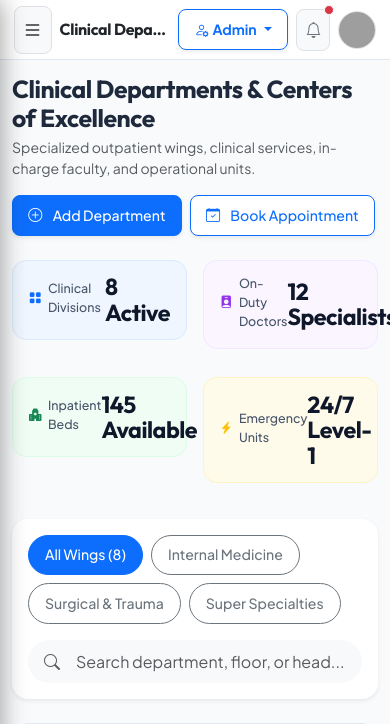
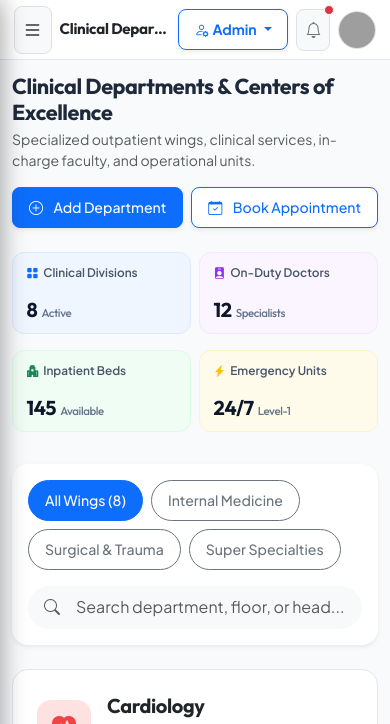
Before and after one commit to chandanamurthy23/HMS, a PHP site: page /pages/departments.html in a window 390 px wide. Shown: the top 724 px of the page. Run offline with PHP 8.4, Linux system fonts and the light colour scheme; grey boxes are pictures that could not be loaded.

Commit message:
Fix mobile alignment of department stat cards and action buttons

```diff
--- a/assets/css/style.css
+++ b/assets/css/style.css
@@ -212,13 +212,16 @@ h1, h2, h3, h4, h5, h6,
 /* PASTEL STAT CARDS MATCHING REFERENCE SCREENS 2 & 11 */
 .stat-card-pastel {
   border-radius: 14px;
-  padding: 1.25rem 1.4rem;
+  padding: 1.15rem 1.25rem;
   border: 1px solid transparent;
   display: flex;
-  align-items: center;
+  flex-direction: column;
+  align-items: flex-start;
   justify-content: space-between;
+  min-height: 96px;
   margin-bottom: 1.25rem;
   transition: transform 0.15s ease, box-shadow 0.15s ease;
+  position: relative;
 }
 
 .stat-card-pastel:hover {
@@ -244,20 +247,34 @@ h1, h2, h3, h4, h5, h6,
 }
 
 .stat-pastel-title {
-  font-size: 0.85rem;
-  font-weight: 500;
+  font-size: 0.82rem;
+  font-weight: 600;
   color: #475569;
-  margin-bottom: 0.25rem;
+  margin-bottom: 0.35rem;
   display: flex;
   align-items: center;
-  gap: 0.4rem;
+  gap: 0.45rem;
+  width: 100%;
+  line-height: 1.3;
 }
 
 .stat-pastel-count {
-  font-size: 1.85rem;
+  font-size: 1.65rem;
   font-weight: 700;
   color: #0f172a;
-  line-height: 1.1;
+  line-height: 1.15;
+  width: 100%;
+  display: flex;
+  align-items: baseline;
+  gap: 0.35rem;
+  flex-wrap: wrap;
+}
+
+.stat-pastel-sub {
+  font-size: 0.78rem;
+  font-weight: 500;
+  color: #64748b;
+  text-transform: capitalize;
 }
 
 /* WIZARD STEPPERS (SCREENS 3 & 4) */
@@ -1005,21 +1022,40 @@ h1, h2, h3, h4, h5, h6,
 
 /* Extra Small Mobile Devices (< 576px) */
 @media (max-width: 575.98px) {
+  .hms-header {
+    padding: 0 0.85rem !important;
+  }
+
   .hms-header-title {
-    max-width: 130px;
+    max-width: clamp(140px, 42vw, 220px) !important;
+    font-size: 0.95rem !important;
   }
 
   .stat-card-pastel {
-    padding: 0.85rem 1rem;
-    margin-bottom: 0.75rem;
+    padding: 0.75rem 0.85rem !important;
+    min-height: 82px !important;
+    margin-bottom: 0.5rem !important;
+    gap: 0.2rem !important;
+    border-radius: 12px !important;
   }
 
   .stat-pastel-title {
-    font-size: 0.78rem;
+    font-size: 0.74rem !important;
+    gap: 0.3rem !important;
+    margin-bottom: 0.15rem !important;
+    white-space: nowrap;
+    overflow: hidden;
+    text-overflow: ellipsis;
   }
 
   .stat-pastel-count {
-    font-size: 1.45rem;
+    font-size: 1.25rem !important;
+    line-height: 1.1 !important;
+    gap: 0.25rem !important;
+  }
+
+  .stat-pastel-sub {
+    font-size: 0.72rem !important;
   }
 
   /* Horizontal Wizard Stepper on Phones */
--- a/pages/departments.html
+++ b/pages/departments.html
@@ -71,27 +71,30 @@
         <!-- HEADER & ACTIONS -->
         <div class="d-flex flex-column flex-md-row justify-content-between align-items-md-center gap-3 mb-4">
           <div>
-            <h2 class="fw-bold mb-1">Clinical Departments & Centers of Excellence</h2>
+            <h2 class="fw-bold mb-1" style="font-size: clamp(1.35rem, 4vw, 1.85rem);">Clinical Departments &amp; Centers of Excellence</h2>
             <p class="text-muted mb-0 small">Specialized outpatient wings, clinical services, in-charge faculty, and operational units.</p>
           </div>
-          <div class="d-flex gap-2">
-            <button class="btn btn-primary shadow-sm" data-bs-toggle="modal" data-bs-target="#addDepartmentModal">
+          <div class="d-flex gap-2 flex-wrap w-100 w-md-auto">
+            <button class="btn btn-primary shadow-sm flex-fill flex-md-grow-0" data-bs-toggle="modal" data-bs-target="#addDepartmentModal">
               <i class="bi bi-plus-circle me-1"></i> Add Department
             </button>
-            <a href="appointments.html" class="btn btn-outline-primary bg-white shadow-sm">
+            <a href="appointments.html" class="btn btn-outline-primary bg-white shadow-sm flex-fill flex-md-grow-0">
               <i class="bi bi-calendar-check me-1"></i> Book Appointment
             </a>
           </div>
         </div>
 
         <!-- 4 OVERVIEW METRIC CARDS -->
-        <div class="row g-3 mb-4">
+        <div class="row g-2 g-sm-3 mb-4">
           <div class="col-6 col-xl-3">
             <div class="stat-card-pastel stat-pastel-blue">
               <div class="stat-pastel-title">
                 <i class="bi bi-grid-fill text-primary"></i> Clinical Divisions
               </div>
-              <div class="stat-pastel-count" id="statDeptCount">8 Active</div>
+              <div class="stat-pastel-count">
+                <span id="statDeptCount">8</span>
+                <span class="stat-pastel-sub">Active</span>
+              </div>
             </div>
           </div>
 
@@ -100,7 +103,10 @@
               <div class="stat-pastel-title">
                 <i class="bi bi-person-badge-fill" style="color: #9333ea;"></i> On-Duty Doctors
               </div>
-              <div class="stat-pastel-count">12 Specialists</div>
+              <div class="stat-pastel-count">
+                <span>12</span>
+                <span class="stat-pastel-sub">Specialists</span>
+              </div>
             </div>
           </div>
 
@@ -109,7 +115,10 @@
               <div class="stat-pastel-title">
                 <i class="bi bi-hospital-fill text-success"></i> Inpatient Beds
               </div>
-              <div class="stat-pastel-count">145 Available</div>
+              <div class="stat-pastel-count">
+                <span>145</span>
+                <span class="stat-pastel-sub">Available</span>
+              </div>
             </div>
           </div>
 
@@ -118,7 +127,10 @@
               <div class="stat-pastel-title">
                 <i class="bi bi-lightning-charge-fill text-warning"></i> Emergency Units
               </div>
-              <div class="stat-pastel-count">24/7 Level-1</div>
+              <div class="stat-pastel-count">
+                <span>24/7</span>
+                <span class="stat-pastel-sub">Level-1</span>
+              </div>
             </div>
           </div>
         </div>
@@ -397,7 +409,8 @@
         return matchesCategory && matchesSearch;
       });
 
-      document.getElementById('statDeptCount').textContent = `${depts.length} Active`;
+      const deptCountEl = document.getElementById('statDeptCount');
+      if (deptCountEl) deptCountEl.textContent = depts.length;
 
       if (filtered.length === 0) {
         grid.innerHTML = `
```
